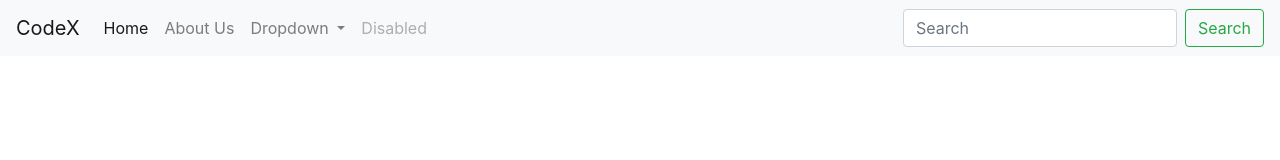
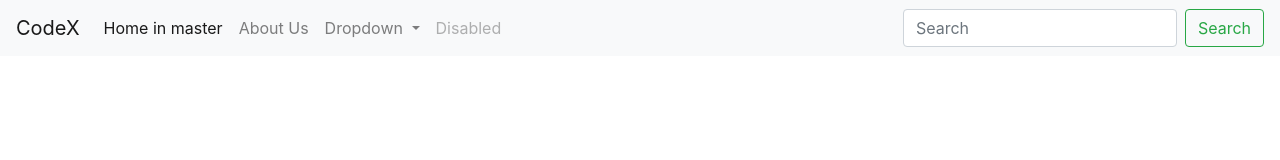
Before and after one commit to khushleenn/demoRepo, a plain HTML site: page index.html in a window 1280 px wide. Drawn offline with nearby package versions, Linux system fonts and the light colour scheme.

Commit message:
changed home in master

```diff
--- a/index.html
+++ b/index.html
@@ -20,7 +20,7 @@
   <div class="collapse navbar-collapse" id="navbarSupportedContent">
     <ul class="navbar-nav mr-auto">
       <li class="nav-item active">
-        <a class="nav-link" href="#">Home <span class="sr-only">(current)</span></a>
+        <a class="nav-link" href="#">Home in master <span class="sr-only">(current)</span></a>
       </li>
       <li class="nav-item">
         <a class="nav-link" href="#">About Us</a>
```
